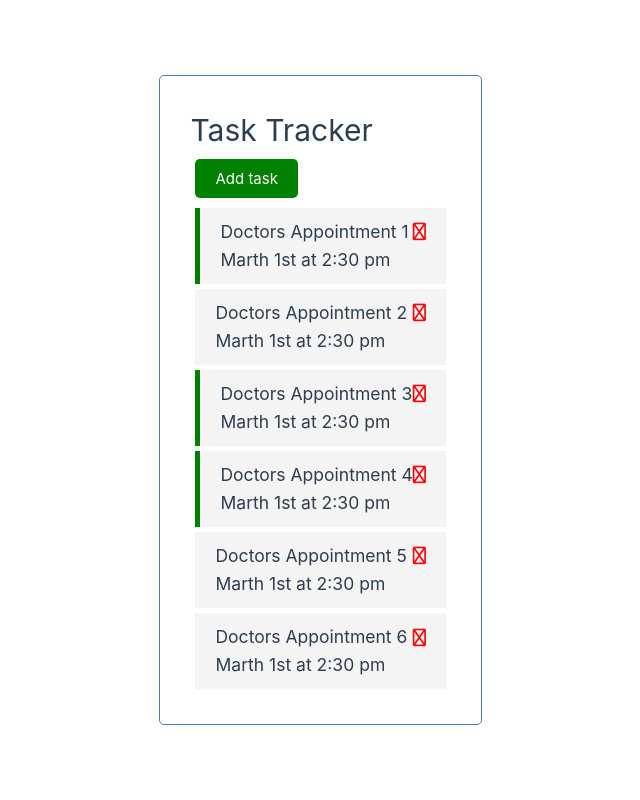
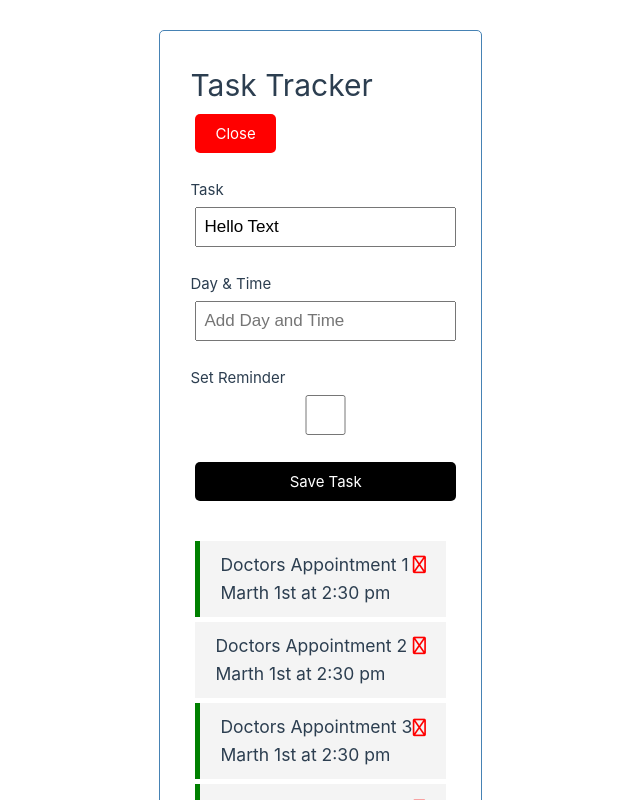
Before and after one commit to minhaz1217/vue-task-tracker, a Vue app: page / in a window 1280 px wide. Both pictures are taken after a click on the button "Add task". Shown: the top 800 px of the page, without its empty margins (158-798 px from the left). Built offline with nearby package versions, Linux system fonts and the light colour scheme.

Commit message:
UI and offline functionality done

```diff
--- a/src/App.vue
+++ b/src/App.vue
@@ -3,8 +3,10 @@ import { createDOMCompilerError } from '@vue/compiler-dom';
 import { onMounted, ref } from '@vue/runtime-core';
 import Header from './components/Header.vue';
 import Tasks from './components/Tasks.vue';
+import AddTask from './components/AddTask.vue';
 
 let tasks = ref([])
+let showAddTask = ref(false);
 onMounted(()=>{
   tasks.value = [
     {
@@ -54,12 +56,26 @@ function deleteTask(id){
 function toggleReminder(id){
   tasks.value = tasks.value.map( (task)=> task.id == id ? { ...task, reminder: !task.reminder } : task);
 }
+
+function addTask(task){
+  tasks.value = [ ...tasks.value, task];
+}
+
+function toggleShowAddTask(){
+  showAddTask.value = !showAddTask.value;
+}
 </script>
 
 <template>
   <div class="container">
-    <Header title="Task Tracker"/>
-    <Tasks  @toggle-reminder="toggleReminder" :tasks="tasks" @delete-task="deleteTask"/>
+    <Header
+      @toggle-show-add-task="toggleShowAddTask"
+      title="Task Tracker"
+      :showAddTask="showAddTask" />
+    <div v-if="showAddTask">
+      <AddTask @add-task="addTask" />
+    </div>
+    <Tasks @toggle-reminder="toggleReminder" :tasks="tasks" @delete-task="deleteTask"/>
   </div>
 </template>
 
--- /dev/null
+++ b/src/components/AddTask.vue
@@ -0,0 +1,86 @@
+<template>
+    <form class="add-form" @submit="onSubmit" >
+        <div class="form-control">
+            <label>Task</label>
+            <input type="text" name="text" placeholder="Add Task" v-model="text" />
+        </div>
+        <div class="form-control">
+            <label>Day & Time</label>
+            <input type="text" name="text" placeholder="Add Day and Time" v-model="day" />
+        </div>
+
+        <div class="form-control">
+            <label>Set Reminder</label>
+            <input type="checkbox" name="reminder" v-model="reminder"/>
+        </div>
+
+        <input type="submit" value="Save Task" class="btn btn-block" />
+
+    </form>
+</template>
+
+<script setup>
+import { ref } from '@vue/runtime-core';
+
+const emit = defineEmits(["add-task"]);
+
+let text = ref("Hello Text");
+let day = ref("");
+let reminder = ref("");
+
+
+function onSubmit(e){
+    e.preventDefault();
+
+    if(!text){
+        alert("Please add a task");
+        return;
+    }
+
+    const newTask = {
+        id: Math.floor(Math.random()*100000),
+        text: text.value,
+        day: day.value,
+        reminder: reminder.value
+    };
+
+    text.value = "";
+    day.value = "";
+    reminder.value = false;
+
+    emit("add-task", newTask);
+}
+
+</script>
+
+
+<style scoped>
+.add-form {
+  margin-bottom: 40px;
+}
+.form-control {
+  margin: 20px 0;
+}
+.form-control label {
+  display: block;
+}
+.form-control input {
+  width: 100%;
+  height: 40px;
+  margin: 5px;
+  padding: 3px 7px;
+  font-size: 17px;
+}
+.form-control-check {
+  display: flex;
+  align-items: center;
+  justify-content: space-between;
+}
+.form-control-check label {
+  flex: 1;
+}
+.form-control-check input {
+  flex: 2;
+  height: 20px;
+}
+</style>
--- a/src/components/Button.vue
+++ b/src/components/Button.vue
@@ -4,10 +4,16 @@ defineProps({
     color: String
 });
 
+const emit = defineEmits(['btn-clicked']);
 function onclick(){
-    console.log("Hi");
+    emit("btn-clicked");
 }
 </script>
 <template>
-    <button v-on:click="onclick" :style="{background: color}" class="btn">{{text}}</button>
+    <button
+    v-on:click="onclick"
+    :style="{background: color}"
+    class="btn">
+        {{text}}
+    </button>
 </template>
--- a/src/components/Header.vue
+++ b/src/components/Header.vue
@@ -2,15 +2,22 @@
 import Button from './Button.vue';
 
 defineProps({
-    title: String
+    title: String,
+    showAddTask: Boolean
 });
+
+const emit = defineEmits(['toggle-show-add-task']);
 
 </script>
 
 
 <template>
     <h1>{{ title }}</h1>
-    <Button text="Add task" color="green" />
+    <Button
+        @btn-clicked="$emit('toggle-show-add-task')"
+        :text="showAddTask ? 'Close': 'Add task'"
+        :color="showAddTask ? 'red': 'green'"
+    />
 </template>
 
 <style scoped>
--- a/src/components/Task.vue
+++ b/src/components/Task.vue
@@ -1,5 +1,5 @@
 <script setup>
-    const emit = defineEmits(['delete-task']);
+    const emit = defineEmits(['delete-task', 'toggle-reminder']);
     defineProps({
         task: Object
     });
```
